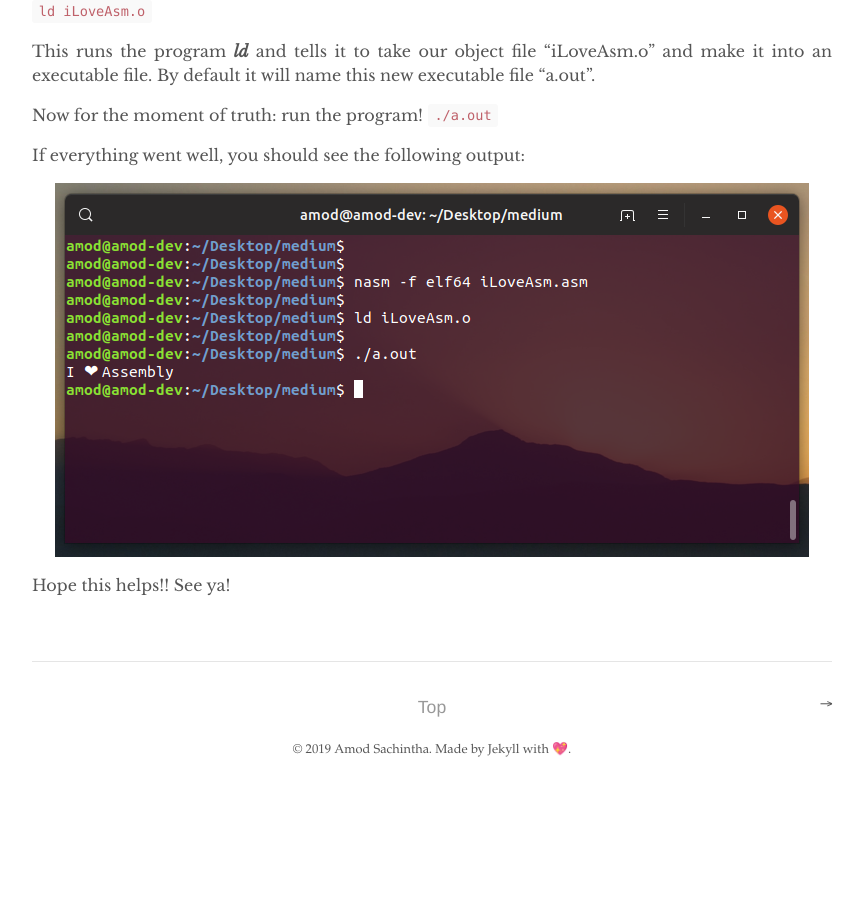
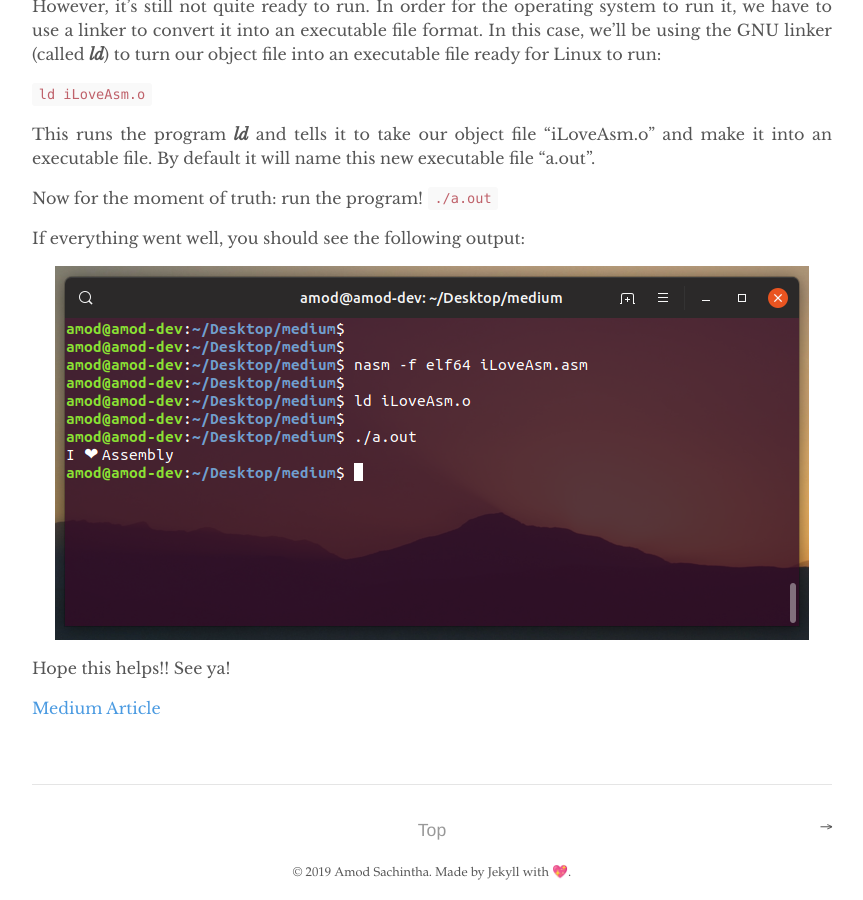
Before and after one commit to amodsachintha/amodsachintha.github.io, a Jekyll site: the page built from _posts/2019-06-09-i-love-assembly.md, in a window 1280 px wide and 900 px high, scrolled down 6141 px. Shown: the whole window, without its empty margins (208-1071 px from the left). Built offline with Jekyll 4.4.1, drawn with Linux system fonts in a browser that asks for light colours; before the commit the page ends 6918 px from its top, so only the background shows below that.

Commit message:
update "I Love Assembly"

```diff
--- a/_posts/2019-06-09-i-love-assembly.md
+++ b/_posts/2019-06-09-i-love-assembly.md
@@ -173,3 +173,5 @@ If everything went well, you should see the following output:
 ![voila!](\assets\iloveasm\5.png)
 
 Hope this helps!! See ya!
+
+[Medium Article](https://medium.com/@amod077/i-love-assembly-868ea263137f?source=friends_link&sk=b9fe34ebe75df7ca573d3c2adb53e09e)
```
Also changed, not shown: assets/iloveasm/4.png.
